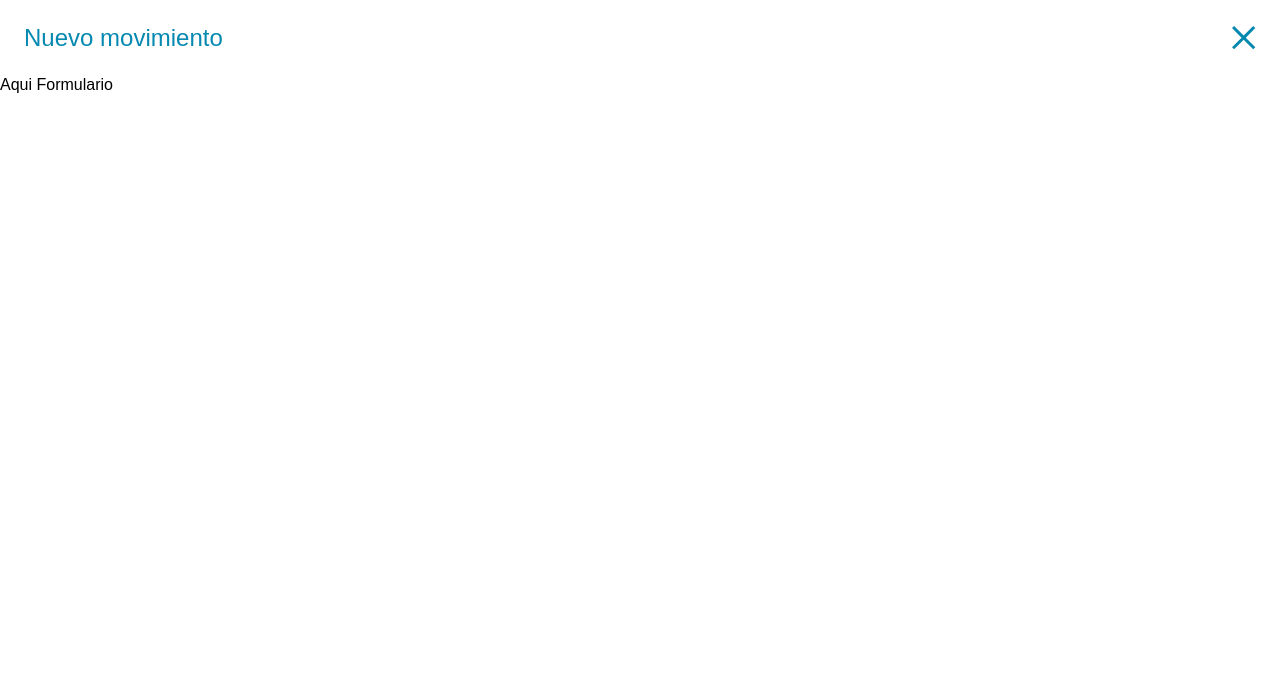
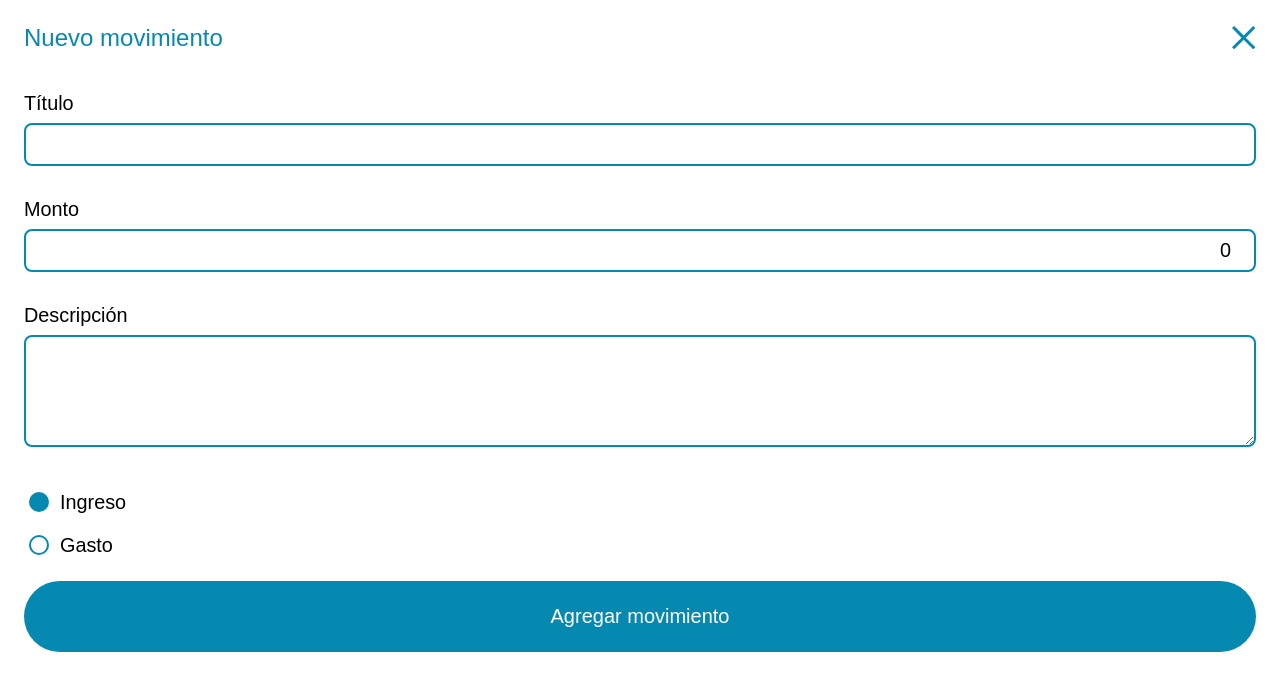
Before and after one commit to juaneins/vue-cash-flow-app, a Vue app: page / in a window 1280 px wide. Both pictures are taken after a click on the button "Agregar movimiento". Shown: the top 690 px of the page. Built offline with nearby package versions, Linux system fonts and the light colour scheme.

Commit message:
Crear formulario para componente modal

```diff
--- a/src/components/ActionComponent.vue
+++ b/src/components/ActionComponent.vue
@@ -2,11 +2,47 @@
 import { ref } from 'vue';
 import ModalComponent from '@/components/ModalComponent.vue';
 const showModal = ref(false);
+const title = ref('');
+const amount = ref(0);
+const description = ref('');
+const movementType = ref('Ingreso');
+
+const submit = () => {
+  showModal.value = !showModal.value;
+};
 </script>
 <template>
   <button @click="showModal = true">Agregar movimiento</button>
   <teleport to="#app">
-    <ModalComponent v-show="showModal" @close="showModal = false">Aqui Formulario</ModalComponent>
+    <ModalComponent v-show="showModal" @close="showModal = false">
+      <form @submit.prevent="submit">
+        <div class="field">
+          <label for="title">Título</label>
+          <input id="title" type="text" v-model="title" />
+        </div>
+        <div class="field">
+          <label for="amount">Monto</label>
+          <input id="amount" type="number" v-model="amount" />
+        </div>
+        <div class="field">
+          <label for="description">Descripción</label>
+          <textarea id="description" rows="4" type="text" v-model="description" />
+        </div>
+        <div class="field">
+          <label for="incomeRadio" class="radio-label">
+            <input id="incomeRadio" type="radio" v-model="movementType" value="Ingreso" />
+            <span>Ingreso</span>
+          </label>
+          <label for="outcomeRadio" class="radio-label">
+            <input id="outcomeRadio" type="radio" v-model="movementType" value="Gasto" />
+            <span>Gasto</span>
+          </label>
+        </div>
+        <div class="action">
+          <button>Agregar movimiento</button>
+        </div>
+      </form>
+    </ModalComponent>
   </teleport>
 </template>
 <style scoped>
```
